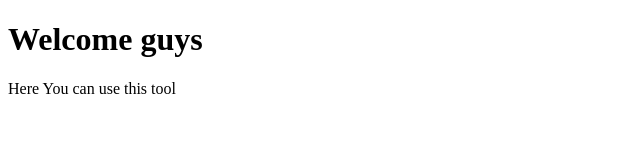
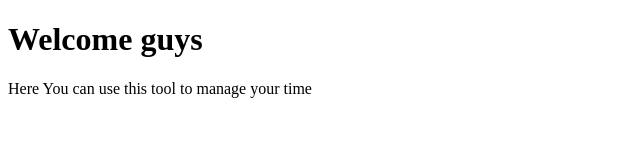
Before and after one commit to kaushikd207/TimeManager, a plain HTML site: page index.html in a window 1280 px wide. Shown: the whole page, without its empty margins (0-640 px from the left). Drawn offline with Linux system fonts and the light colour scheme.

Commit message:
Update index.html

```diff
--- a/index.html
+++ b/index.html
@@ -8,6 +8,6 @@
 </head>
 <body>
     <h1> Welcome guys </h1>
-    <p>Here You can use this tool </p>
+    <p>Here You can use this tool to manage your time</p>
 </body>
 </html>
```
